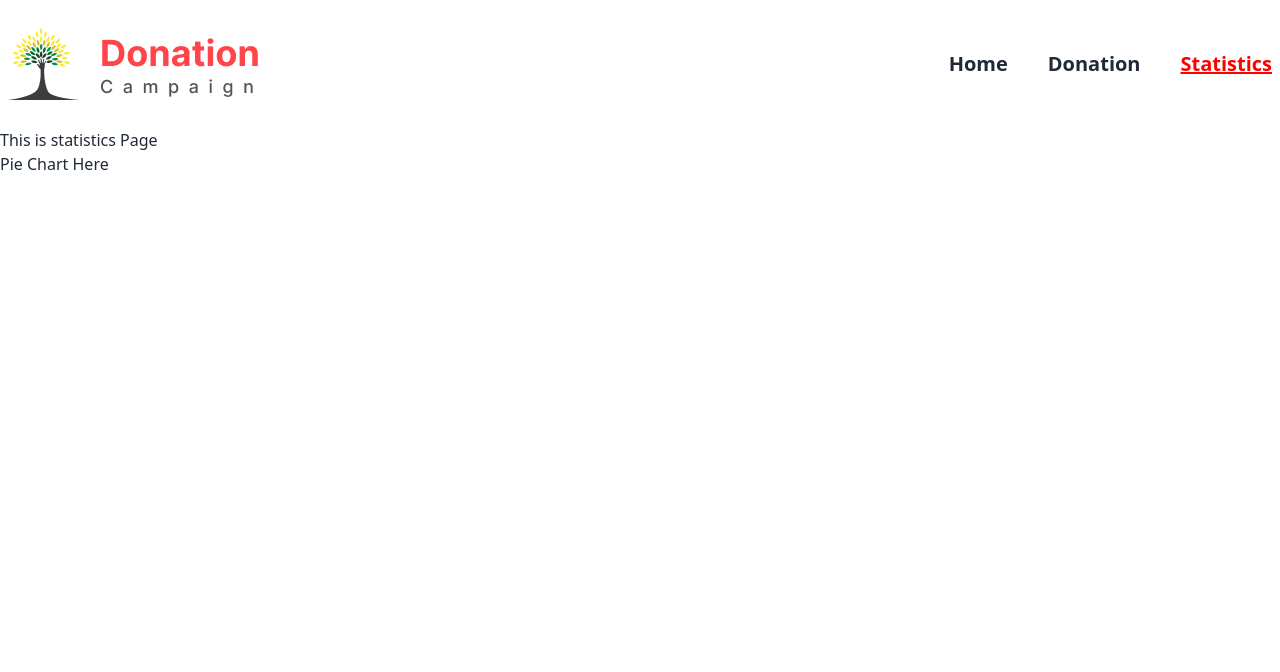
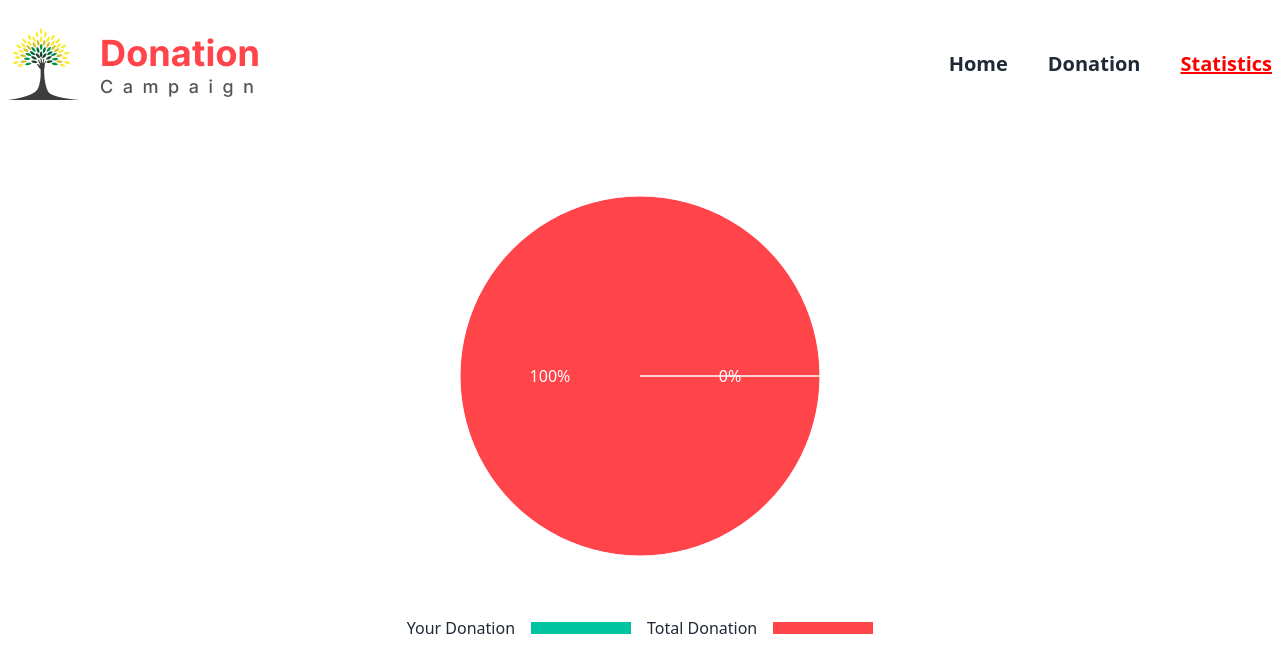
Before and after one commit to SiamIslamSagor/donation-campaign, a React (Vite) app: page /statistics in a window 1280 px wide. Shown: the top 672 px of the page. Built offline with nearby package versions, Linux system fonts and the light colour scheme.

Commit message:
add pie chart form recharts and the chart are also create dynamic

```diff
--- a/src/Components/DonationBox/DonationBox.jsx
+++ b/src/Components/DonationBox/DonationBox.jsx
@@ -1,15 +1,14 @@
 import { useContext, useState } from "react";
-import { JsonDataContext } from "../Home/Home";
-import { getDonatedDataInLC } from "../../localStorage";
+import { DonatedDataContext } from "../Home/Home";
 import DonateCard from "../DonateCard/DonateCard";
 
 const DonationBox = () => {
-  const data = useContext(JsonDataContext);
+  const donatedData = useContext(DonatedDataContext);
   const [donatedDataLength, setDonatedDataLength] = useState(4);
-  const donatedDataIds = getDonatedDataInLC();
+  /* const donatedDataIds = getDonatedDataInLC();
   const donatedData = data.filter(
     singleData => donatedDataIds.includes(singleData.id) // array ar moddhe singleData id includes ache ki na?
-  );
+  ); */
   return (
     <div className="container mx-auto my-20">
       <div className="grid justify-center gap-5 items-center  grid-cols-1 xl:grid-cols-2">
--- a/src/Components/Home/Home.jsx
+++ b/src/Components/Home/Home.jsx
@@ -2,6 +2,7 @@ import { createContext, useEffect, useState } from "react";
 import { Outlet, useLoaderData, useNavigate } from "react-router-dom";
 import Header from "../Header/Header";
 import {
+  getDonatedDataInLC,
   getItemInLocalStorage,
   setDonatedDataInLc,
   setItemInLocalStorage,
@@ -16,6 +17,7 @@ export const ClickedCardDetailsContext = createContext(null);
 export const HandleDonationContext = createContext(null);
 export const SearchTextContext = createContext("");
 export const ToastContainerContext = createContext(null);
+export const DonatedDataContext = createContext([]);
 
 const Home = () => {
   const data = useLoaderData();
@@ -37,6 +39,14 @@ const Home = () => {
     navigate("/donation-details");
   };
 
+  /////////
+  const donatedDataIds = getDonatedDataInLC();
+  const donatedData = data.filter(
+    singleData => donatedDataIds.includes(singleData.id) // array ar moddhe singleData id includes ache ki na?
+  );
+  // console.log(donatedData);
+  /////////
+
   useEffect(() => {
     const clickedStoredId = getItemInLocalStorage("id");
     setClickedCardId(clickedStoredId);
@@ -44,6 +54,7 @@ const Home = () => {
   return (
     <div>
       <Header></Header>
+      <DonatedDataContext.Provider value={donatedData}>
         <ToastContainerContext.Provider value={ToastContainer}>
           <SearchTextContext.Provider value={[searchText, setSearchText]}>
             <HandleDonationContext.Provider value={handleDonationBox}>
@@ -63,6 +74,7 @@ const Home = () => {
             </HandleDonationContext.Provider>
           </SearchTextContext.Provider>
         </ToastContainerContext.Provider>
+      </DonatedDataContext.Provider>
     </div>
   );
 };
--- a/src/Components/Statistics/Statistics.jsx
+++ b/src/Components/Statistics/Statistics.jsx
@@ -1,8 +1,84 @@
+import { useContext } from "react";
+import { DonatedDataContext } from "../Home/Home";
+import { PieChart, Pie, Cell, Tooltip } from "recharts";
+
 const Statistics = () => {
+  const donatedData = useContext(DonatedDataContext);
+  const myDonation = donatedData.length;
+  const totalDonation = 12;
+  const myDonationPercent = (myDonation / totalDonation) * 100;
+  const totalDonationPercent = 100 - myDonationPercent;
+
+  const data = [
+    {
+      name: `Total donation`,
+      value: totalDonationPercent.toFixed(1) / 1,
+    },
+    {
+      name: "Your donation",
+      value: myDonationPercent.toFixed(1) / 1,
+    },
+  ];
+
+  const COLORS = ["#FF444A", "#00C49F"];
+
+  const renderCustomizedLabel = ({
+    cx,
+    cy,
+    midAngle,
+    innerRadius,
+    outerRadius,
+    percent,
+  }) => {
+    const radius = innerRadius + (outerRadius - innerRadius) * 0.5;
+    const x = cx + radius * Math.cos(-midAngle * (Math.PI / 180));
+    const y = cy + radius * Math.sin(-midAngle * (Math.PI / 180));
+
+    return (
+      <text
+        x={x}
+        y={y}
+        fill="white"
+        textAnchor="middle"
+        dominantBaseline="central"
+      >
+        {`${(percent * 100).toFixed(0)}%`}
+      </text>
+    );
+  };
   return (
-    <div>
-      <h2>This is statistics Page</h2>
-      <p>Pie Chart Here</p>
+    <div className="flex gap-10 flex-col items-center justify-center h-[70vh]">
+      <PieChart width={400} height={400}>
+        <Pie
+          dataKey="value"
+          data={data}
+          cx="50%"
+          cy="50%"
+          outerRadius={180}
+          fill="#8884d8"
+          labelLine={false}
+          label={renderCustomizedLabel}
+        >
+          {data.map((entry, index) => (
+            <Cell key={`cell-${index}`} fill={COLORS[index]} />
+          ))}
+        </Pie>
+        <Tooltip />
+      </PieChart>
+      <div className="flex flex-col sm:flex-row gap-4">
+        <div className="flex items-center gap-4">
+          <p>Your Donation</p>
+          <div className="bg-[#00C49F] h-[12px] w-[100px]">
+            &nbsp;&nbsp;&nbsp;&nbsp;&nbsp;
+          </div>
+        </div>
+        <div className="flex items-center gap-4">
+          <p>Total Donation</p>
+          <div className="bg-[#FF444A] h-[12px] w-[100px]">
+            &nbsp;&nbsp;&nbsp;&nbsp;&nbsp;
+          </div>
+        </div>
+      </div>
     </div>
   );
 };
```
Lines whose indentation alone changed are shown as unchanged.
